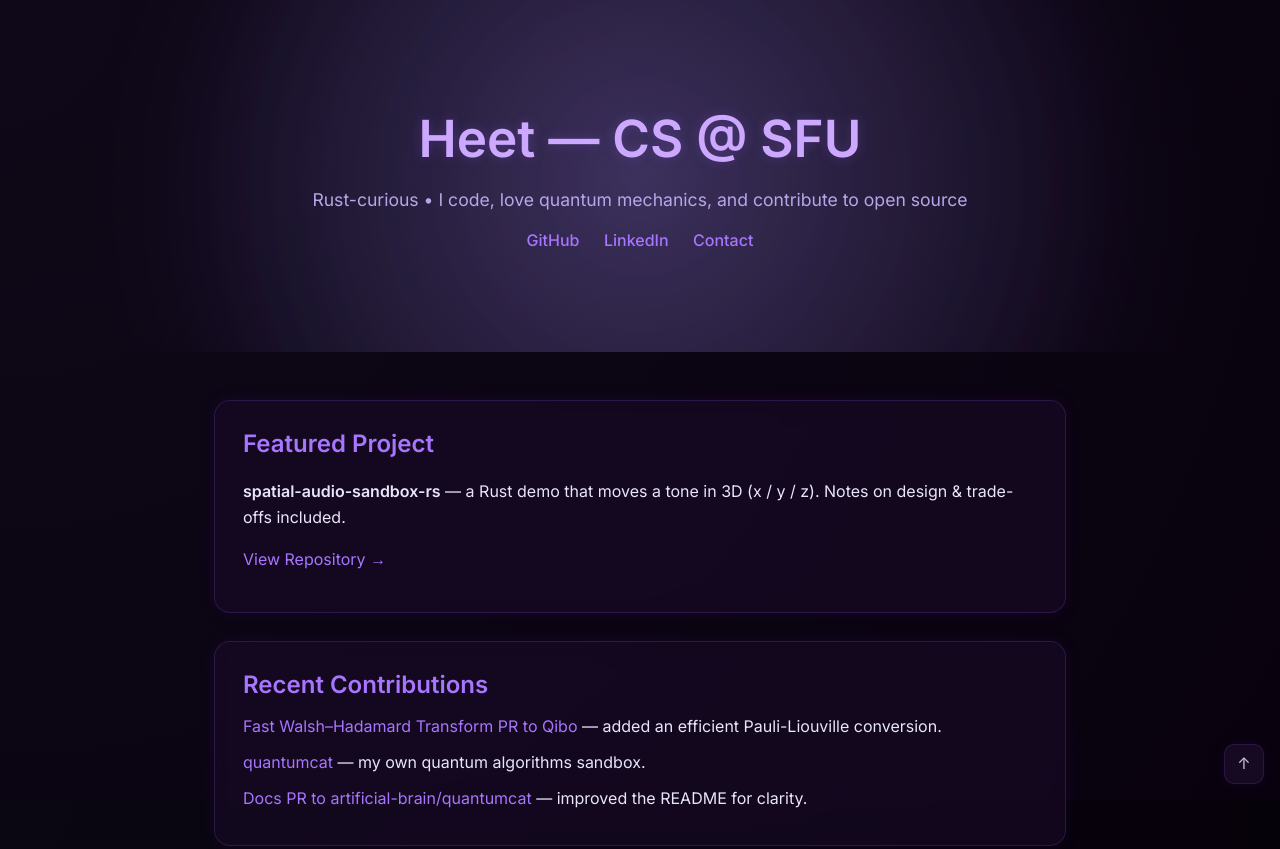
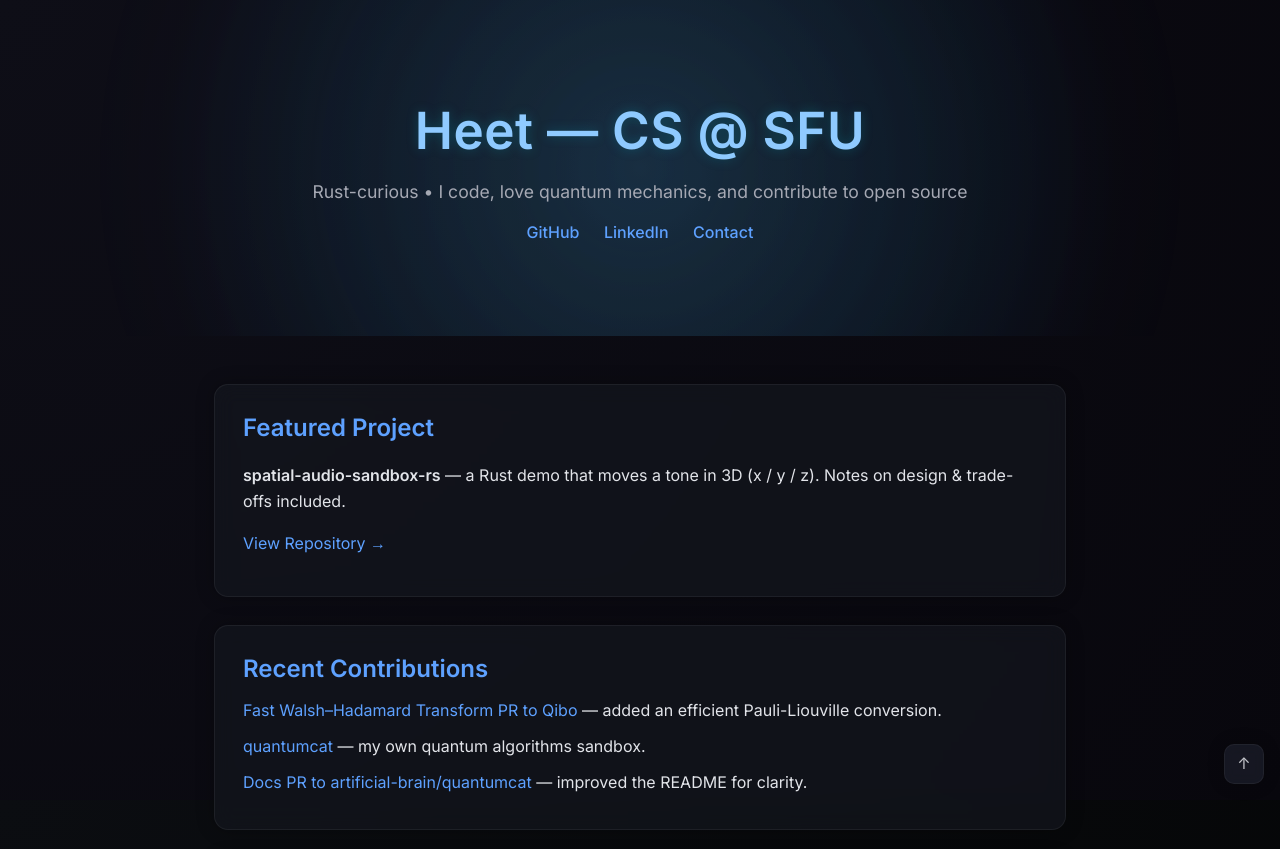
Before and after one commit to H33T589/H33T589.github.io, a plain HTML site: page index.html in a window 1280 px wide. Shown: the top 849 px of the page. Drawn offline with Linux system fonts and the light colour scheme.

Commit message:
Update styles.css

```diff
--- a/styles.css
+++ b/styles.css
@@ -1,174 +1,211 @@
 @import url('https://fonts.googleapis.com/css2?family=Inter:wght@400;500;600&display=swap');
 
-:root{
-  --bg:#0a0612;
-  --bg-2:#050008;
-  --text:#e8e6f7;
-  --muted:#b7a6e8;
-  --accent:#a875ff;
-  --accent-2:#8aa0ff;
-  --accent-light:#cda8ff;
-  --card-bg:rgba(25,10,40,0.6);
-  --border:rgba(160,100,255,0.18);
-  --shadow:0 0 15px rgba(80,30,150,0.15);
+:root {
+  --bg: #0b0d11;
+  --bg-2: #050607;
+  --text: #e2e4e9;
+  --muted: #a5a8b3;
+  --accent: #5ea1ff;
+  --accent-2: #00bcd4;
+  --accent-light: #8fcaff;
+  --card-bg: rgba(20, 24, 32, 0.65);
+  --border: rgba(255, 255, 255, 0.06);
+  --shadow: 0 0 18px rgba(0, 0, 0, 0.3);
 }
 
-*{box-sizing:border-box}
-html,body{height:100%}
-body{
-  margin:0;
-  font-family:'Inter',system-ui,Segoe UI,Roboto,Helvetica,Arial,sans-serif;
+* { box-sizing: border-box; }
+html, body { height: 100%; }
+
+body {
+  margin: 0;
+  font-family: 'Inter', system-ui, sans-serif;
   background: radial-gradient(circle at top left, var(--bg), var(--bg-2));
-  color:var(--text);
-  line-height:1.6;
-  overflow-x:hidden;
-  scroll-behavior:smooth;
+  color: var(--text);
+  line-height: 1.6;
+  overflow-x: hidden;
+  scroll-behavior: smooth;
 }
 
-/* Scroll-synced glow canvas */
-#fx-canvas{
-  position:fixed;
-  inset:0;
-  width:100vw; height:100vh;
-  pointer-events:none;
-  z-index:0;
-  mix-blend-mode:screen;
-  opacity:.35;
+/* Glow trail canvas */
+#fx-canvas {
+  position: fixed;
+  inset: 0;
+  width: 100vw; height: 100vh;
+  pointer-events: none;
+  z-index: 0;
+  mix-blend-mode: screen;
+  opacity: 0.3;
 }
 
-/* Hero */
-.hero{
-  position:relative;
-  display:grid;
-  place-items:center;
-  height:44vh; min-height:280px;
-  perspective:1000px;
-  overflow:hidden;
-  z-index:1;
+/* Hero section */
+.hero {
+  position: relative;
+  display: grid;
+  place-items: center;
+  height: 42vh;
+  min-height: 260px;
+  perspective: 1000px;
+  overflow: hidden;
+  z-index: 1;
 }
 
-.hero-bg{
-  position:absolute; inset:0;
-  filter:saturate(1.1) blur(0px);
+.hero-bg {
+  position: absolute; inset: 0;
+  filter: blur(0px);
   transform-style: preserve-3d;
-  transition: transform .12s ease-out;
+  transition: transform 0.12s ease-out;
 }
 
-.hero-bg .layer{
-  position:absolute;
-  width:120vmax; height:120vmax;
-  top:50%; left:50%;
-  transform: translate(-50%,-50%);
-  border-radius:50%;
-  opacity:.22;
+.hero-bg .layer {
+  position: absolute;
+  width: 120vmax; height: 120vmax;
+  top: 50%; left: 50%;
+  transform: translate(-50%, -50%);
+  border-radius: 50%;
+  opacity: 0.18;
 }
-.hero-bg .l1{
-  background: radial-gradient(closest-side, rgba(168,117,255,.6), transparent 65%);
+.hero-bg .l1 {
+  background: radial-gradient(closest-side, rgba(94,161,255,.55), transparent 65%);
   transform: translate(-50%,-50%) translateZ(-100px);
 }
-.hero-bg .l2{
-  background: radial-gradient(closest-side, rgba(138,160,255,.55), transparent 70%);
+.hero-bg .l2 {
+  background: radial-gradient(closest-side, rgba(0,188,212,.45), transparent 70%);
   transform: translate(-50%,-50%) translateZ(-200px);
 }
-.hero-bg .l3{
-  background: radial-gradient(closest-side, rgba(205,168,255,.45), transparent 75%);
+.hero-bg .l3 {
+  background: radial-gradient(closest-side, rgba(150,200,255,.35), transparent 75%);
   transform: translate(-50%,-50%) translateZ(-300px);
 }
 
-.hero-inner{
-  position:relative; z-index:2;
-  text-align:center;
+.hero-inner {
+  position: relative; z-index: 2;
+  text-align: center;
   padding: 12px 16px;
 }
 
-.hero h1{
-  margin:0 0 6px; font-size:clamp(2rem,4.5vw,3.2rem);
-  color:var(--accent-light);
-  text-shadow:0 0 12px rgba(160,100,255,.25);
+.hero h1 {
+  margin: 0 0 6px;
+  font-size: clamp(2rem, 4.5vw, 3.2rem);
+  color: var(--accent-light);
+  letter-spacing: 0.5px;
+  text-shadow: 0 0 12px rgba(0, 188, 212, 0.25);
 }
-.hero small{
-  display:block;
-  color:var(--muted);
-  font-size:clamp(.95rem,2.4vw,1.1rem);
-  margin-bottom:14px;
+.hero small {
+  display: block;
+  color: var(--muted);
+  font-size: clamp(.95rem, 2.4vw, 1.1rem);
+  margin-bottom: 14px;
 }
-.hero-nav a{
-  display:inline-block; margin:0 10px;
-  color:var(--accent);
-  text-decoration:none; font-weight:500;
-  transition:color .2s ease, text-shadow .2s ease;
+.hero-nav a {
+  display: inline-block;
+  margin: 0 10px;
+  color: var(--accent);
+  text-decoration: none;
+  font-weight: 500;
+  transition: color .2s ease, text-shadow .2s ease;
 }
-.hero-nav a:hover{ color:#fff; text-shadow:0 0 8px var(--accent) }
+.hero-nav a:hover {
+  color: #fff;
+  text-shadow: 0 0 8px var(--accent);
+}
 
-/* Main wrap */
-.wrap{ max-width: 900px; margin: 0 auto; padding: 20px 24px; position:relative; z-index:2; }
+/* Content wrapper */
+.wrap {
+  max-width: 900px;
+  margin: 0 auto;
+  padding: 20px 24px;
+  position: relative;
+  z-index: 2;
+}
 
 /* Cards with 3D tilt */
-.card{
+.card {
   background: var(--card-bg);
-  border:1px solid var(--border);
-  border-radius:16px;
-  padding:24px 28px;
-  margin:28px 0;
+  border: 1px solid var(--border);
+  border-radius: 14px;
+  padding: 24px 28px;
+  margin: 28px 0;
   box-shadow: var(--shadow);
   backdrop-filter: blur(10px);
   transition: transform .25s ease, box-shadow .25s ease;
-  position:relative;
   transform-style: preserve-3d;
   will-change: transform;
-  overflow:hidden;
+  overflow: hidden;
 }
-.card::after{ /* shine layer that follows cursor */
-  content:"";
-  position:absolute; inset:-40%;
-  background: radial-gradient(400px 400px at var(--mx,50%) var(--my,50%), rgba(255,255,255,.15), transparent 60%);
-  opacity:0; transition: opacity .25s ease;
-  pointer-events:none;
-  mix-blend-mode:soft-light;
+.card::after {
+  content: "";
+  position: absolute; inset: -40%;
+  background: radial-gradient(400px 400px at var(--mx, 50%) var(--my, 50%), rgba(255,255,255,0.08), transparent 60%);
+  opacity: 0;
+  transition: opacity .25s ease;
+  pointer-events: none;
+  mix-blend-mode: soft-light;
 }
-.card:hover::after{ opacity:1 }
-.card:hover{
-  box-shadow: 0 0 28px rgba(160,100,255,.25);
+.card:hover::after { opacity: 1; }
+.card:hover {
+  box-shadow: 0 0 26px rgba(0,188,212,0.25);
 }
 
-h2{ margin:0 0 8px; color:var(--accent) }
-a{ color:var(--accent); text-decoration:none; transition: color .2s ease, text-shadow .2s ease }
-a:hover{ color:#fff; text-shadow:0 0 8px var(--accent) }
-ul{ list-style:none; padding:0; margin:0 }
-li{ margin:10px 0 }
+h2 { margin: 0 0 8px; color: var(--accent); }
+a {
+  color: var(--accent);
+  text-decoration: none;
+  transition: color .2s ease, text-shadow .2s ease;
+}
+a:hover { color: #fff; text-shadow: 0 0 8px var(--accent); }
+ul { list-style: none; padding: 0; margin: 0; }
+li { margin: 10px 0; }
 
 /* Fade-in */
-.fade-in{ opacity:0; transform: translateY(26px); animation: fadeInUp 800ms forwards; animation-play-state: paused }
-@keyframes fadeInUp{ to{ opacity:1; transform:translateY(0) } }
-
-/* Contact */
-.contact p{ margin:0 }
+.fade-in {
+  opacity: 0;
+  transform: translateY(26px);
+  animation: fadeInUp 800ms forwards;
+  animation-play-state: paused;
+}
+@keyframes fadeInUp {
+  to { opacity: 1; transform: translateY(0); }
+}
 
 /* Footer */
-footer{
-  position:relative; z-index:2;
-  text-align:center; color:#a9a1c7;
-  padding:44px 0 28px; border-top:1px solid var(--border);
+footer {
+  position: relative; z-index: 2;
+  text-align: center;
+  color: #a9a1c7;
+  padding: 44px 0 28px;
+  border-top: 1px solid var(--border);
 }
-footer .social a{ margin:0 12px; color:var(--accent-light); font-weight:500 }
-footer .social a:hover{ color:#fff; text-shadow:0 0 8px var(--accent) }
-footer .to-top{
-  position:fixed; right:16px; bottom:16px;
-  background:rgba(40,20,60,.55);
-  border:1px solid var(--border);
-  color:var(--text);
-  text-decoration:none;
-  width:40px; height:40px; display:grid; place-items:center;
-  border-radius:10px;
+footer .social a {
+  margin: 0 12px;
+  color: var(--accent-light);
+  font-weight: 500;
+}
+footer .social a:hover {
+  color: #fff;
+  text-shadow: 0 0 8px var(--accent);
+}
+footer .to-top {
+  position: fixed;
+  right: 16px; bottom: 16px;
+  background: rgba(40, 45, 60, 0.55);
+  border: 1px solid var(--border);
+  color: var(--text);
+  text-decoration: none;
+  width: 40px; height: 40px;
+  display: grid; place-items: center;
+  border-radius: 10px;
   box-shadow: var(--shadow);
   backdrop-filter: blur(6px);
   transition: transform .2s ease, box-shadow .2s ease, opacity .2s ease;
-  opacity:.85;
+  opacity: 0.85;
 }
-footer .to-top:hover{ transform: translateY(-4px); box-shadow: 0 0 20px rgba(160,100,255,.25) }
+footer .to-top:hover {
+  transform: translateY(-4px);
+  box-shadow: 0 0 20px rgba(0,188,212,0.25);
+}
 
 /* Responsive */
-@media (max-width: 640px){
-  .wrap{ padding: 12px 16px }
-  .card{ margin: 20px 0; padding: 18px 20px }
+@media (max-width: 640px) {
+  .wrap { padding: 12px 16px; }
+  .card { margin: 20px 0; padding: 18px 20px; }
 }
```
